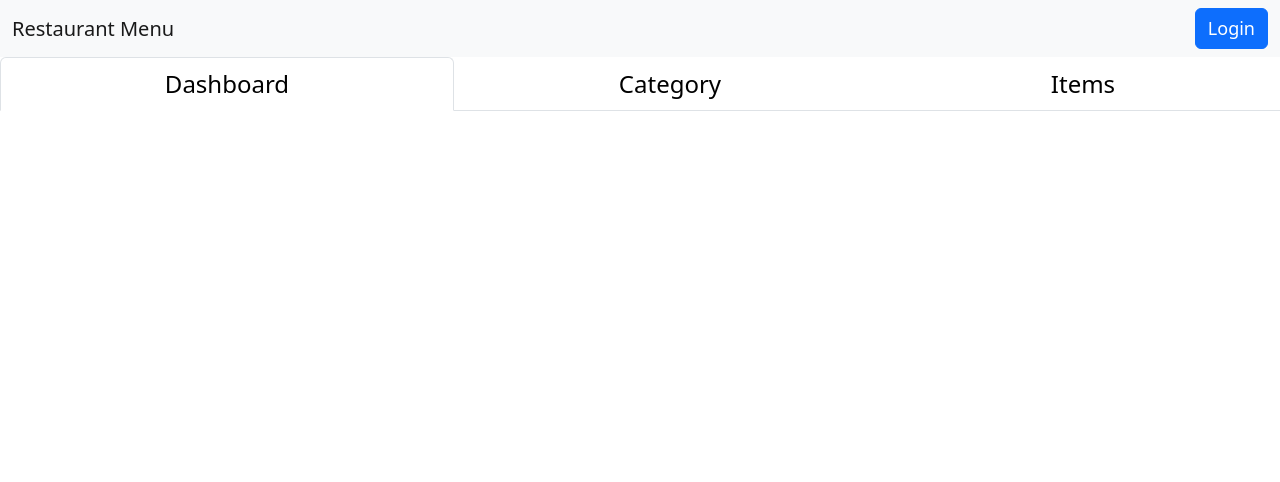
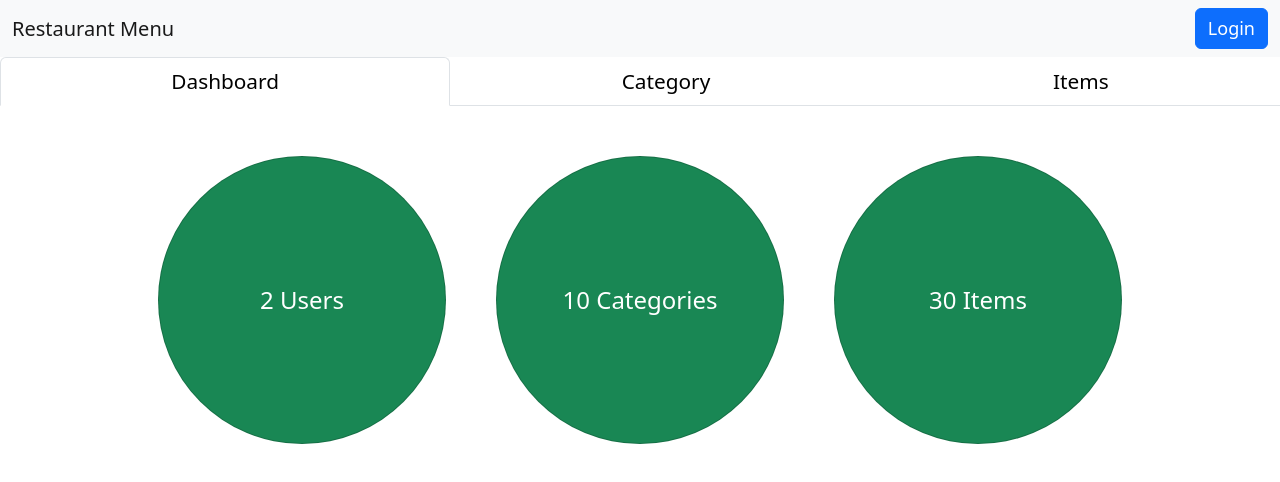
Before and after one commit to Mohammad-Mancy/Rest-Menu, a React (Create React App) app in the folder frontend/: page /dashboard in a window 1280 px wide. Shown: the top 482 px of the page. Built offline with nearby package versions, Linux system fonts and the light colour scheme.

Commit message:
Update dashboard component

```diff
--- a/frontend/src/App.css
+++ b/frontend/src/App.css
@@ -65,6 +65,28 @@
 }
 
 .nav-link-admin{
-  font-size: 1.5rem !important;
+  font-size: 1.3rem !important;
   color: #000 !important;
 }
+
+.dashboard-card{
+  border-radius: 50% !important;
+  width: 18rem !important;
+  height: 18rem !important;
+}
+
+.dashboard-card-body{
+  display: flex;
+  flex-direction: column;
+  justify-content: center;
+  align-items: center;
+}
+
+.dashboard-wrapper{
+  display: flex;
+  gap: 50px;
+  flex-wrap: wrap;
+  justify-content: center;
+  align-items: center;
+  margin-top: 50px;
+}
--- a/frontend/src/components/admin/Dashboard.jsx
+++ b/frontend/src/components/admin/Dashboard.jsx
@@ -1,12 +1,60 @@
 import React from 'react'
 import NavbarComponent from '../main/NavbarComponent'
 import CMSNavbar from './CMSNavbar'
+import Card from 'react-bootstrap/Card';
 
 function Dashboard() {
   return (
     <div>
         <NavbarComponent />
         <CMSNavbar activeLink={'dashboard'} />
+
+        <div className="dashboard-wrapper">
+
+            {/* Users card */}
+            <Card
+            bg='success'
+            key='Success'
+            text='white'
+            className="mb-2 dashboard-card"
+            >
+            <Card.Body className='dashboard-card-body'>
+                <Card.Text style={{fontSize:'1.5rem'}}>
+                    2 Users
+                </Card.Text>
+            </Card.Body>
+            </Card>
+
+            {/* category card */}
+            <Card
+            bg='success'
+            key='Success'
+            text='white'
+            className="mb-2 dashboard-card"
+            >
+            <Card.Body className='dashboard-card-body'>
+                <Card.Text style={{fontSize:'1.5rem'}}>
+                    10 Categories
+                </Card.Text>
+            </Card.Body>
+            </Card>
+
+            {/* Items card */}
+            <Card
+            bg='success'
+            key='Success'
+            text='white'
+            className="mb-2 dashboard-card"
+            >
+            <Card.Body className='dashboard-card-body'>
+                <Card.Text style={{fontSize:'1.5rem'}}>
+                30 Items
+                </Card.Text>
+            </Card.Body>
+            </Card>
+
+        </div>
+
     </div>
   )
 }
```
